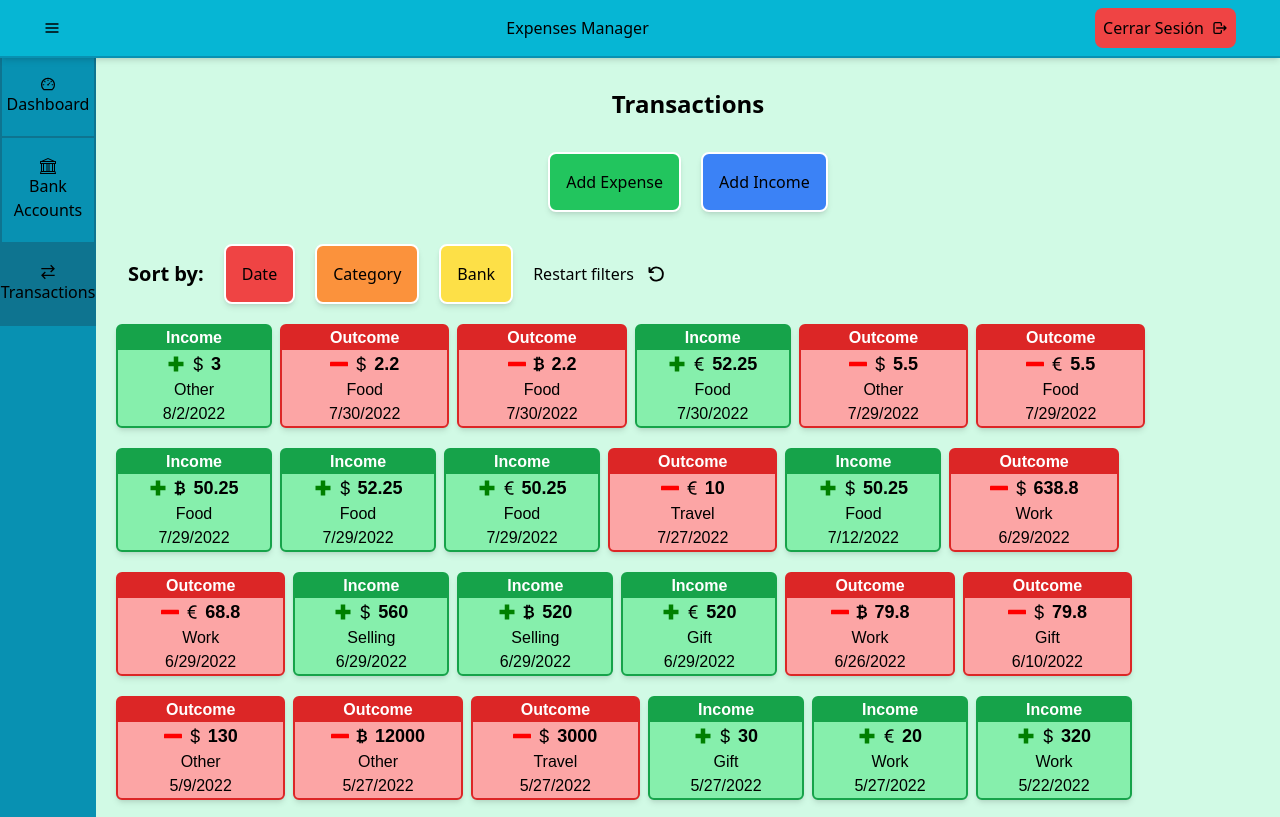
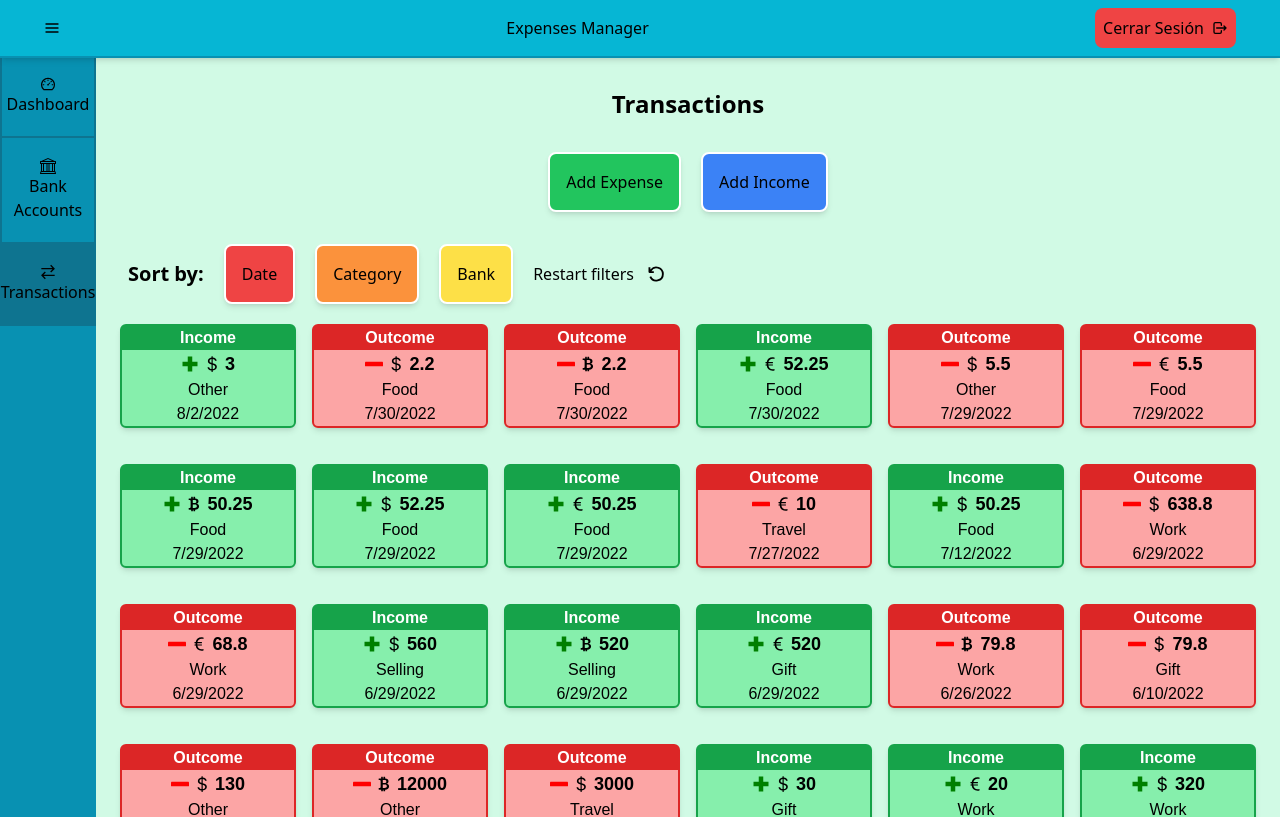
Before and after one commit to Alejandra-Villalobos/expenses-manager, a React (Create React App) app in the folder expenses-frontend/: page /transactions in a window 1280 px wide. Shown: the top 817 px of the page. Built offline with nearby package versions, Linux system fonts and the light colour scheme; a web font is replaced by a local one.

Commit message:
Added: more margins

```diff
--- a/expenses-frontend/src/components/ShowTransactions.js
+++ b/expenses-frontend/src/components/ShowTransactions.js
@@ -18,13 +18,13 @@ function ShowTransactions(props) {
       out: {
         "bg-border": 'border-red-600 bg-red-300',
         "type": "Outcome",
-        "p-bg": 'bg-red-600',
+        "p-bg": 'bg-red-600 text-center',
         "symbol": <ImMinus color='red'/>
       },
       in: {
         "bg-border": 'border-green-600 bg-green-300',
         "type": "Income",
-        "p-bg": 'bg-green-600',
+        "p-bg": 'bg-green-600 text-center',
         "symbol": <BiPlusMedical color='green'/>
       }
     }
@@ -70,9 +70,9 @@ function ShowTransactions(props) {
     transactions = transactions.sort((a,b)=> a.date < b.date ? 1 : -1)
     return (
       <>
-      <div className='flex flex-row justify-start flex-wrap mr-3 ml-3'>
+      <div className='flex flex-row justify-start flex-wrap mb-8 ml-6 gap-4'>
             {transactions.map((transaction, i)=>
-              <div key={i} className={`mt-5 ml-2 rounded-md border-2 shadow-md hover:scale-110 hover:ml-5 hover:mr-5 transition-all ${transaction.hasOwnProperty('toAccount') ? prop.out['bg-border'] : prop.in['bg-border'] }`}>
+              <div key={i} className={`w-44 mt-5 rounded-md border-2 shadow-md hover:scale-110 hover:ml-4 hover:mr-4 transition-all ${transaction.hasOwnProperty('toAccount') ? prop.out['bg-border'] : prop.in['bg-border'] }`}>
                 <p className={`text-white font-bold font-fira text-cente px-12 ${transaction.hasOwnProperty('toAccount') ? prop.out['p-bg'] : prop.in['p-bg'] }`}>{transaction.hasOwnProperty('toAccount') ? prop.out.type : prop.in.type }</p>
                 <p className='font-fira font-bold text-lg text-center flex items-center justify-center gap-1'>
                 {transaction.hasOwnProperty('toAccount') ? prop.out.symbol : prop.in.symbol} {setCur(transaction.currency)} {transaction.amount}</p>
--- a/expenses-frontend/src/pages/Home.js
+++ b/expenses-frontend/src/pages/Home.js
@@ -40,9 +40,9 @@ const Home = () => {
           <h2 className='text-center font-bold text-2xl'>Bank Accounts</h2>
           <ShowBanks/>
         </section>
-        <section className='mt-12 mb-8'>
+        <section className='mt-12 mb-8 flex flex-col justify-center'>
           <h2 className='text-center font-bold text-2xl'>Transactions</h2>
-          <ShowTransactions className='flex flex-wrap' categories={null} from={null} to={null} banks={null}/>
+          <ShowTransactions categories={null} from={null} to={null} banks={null}/>
         </section>
       </div>
     </div>
--- a/expenses-frontend/src/pages/Transactions.js
+++ b/expenses-frontend/src/pages/Transactions.js
@@ -41,7 +41,7 @@ function Transactions() {
     <NavBar setState={setShowMenu} state={showMenu}/>
     <div className='flex flex-row bg-emerald-100 mt-14 h-full w-screen'>
     {showMenu && <SideMenu style={{ height: viewHeight }}/>}
-    <div className='w-full bg-emerald-100 h-screen'>
+    <div className='w-full bg-emerald-100 h-full'>
       <h1 className='text-center mt-8 font-bold text-2xl'>Transactions</h1>
       <section className='flex flex-row justify-center items-center gap-x-5 mt-8'>
         <button onClick={() => setShowOutcomeForm(true)} className='bg-green-500 border-2 rounded-lg border-white p-4 shadow-md'>Add Expense</button>
```
